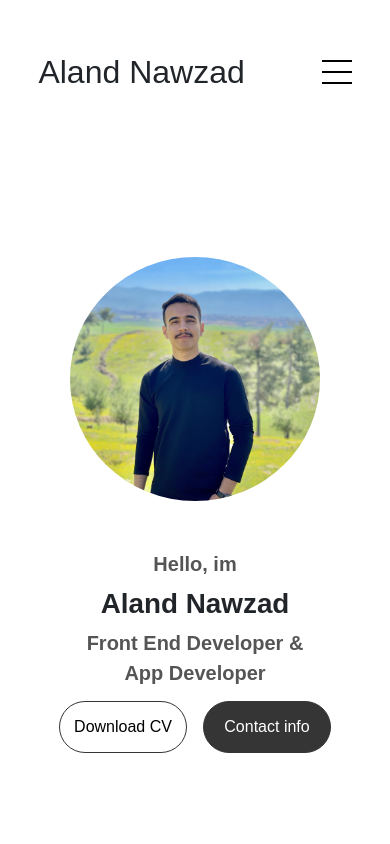
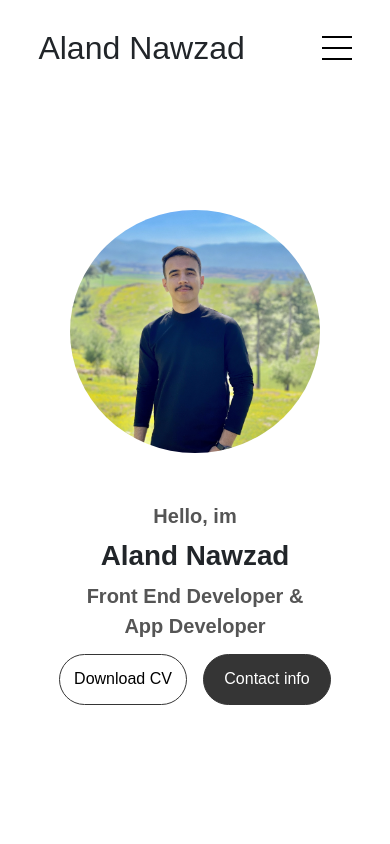
Before and after one commit to AlandNawzad/AlandNawzad.github.io, a plain HTML site: page index.html in a window 390 px wide. Shown: the top 844 px of the page. Drawn offline with nearby package versions, Linux system fonts and the light colour scheme.

Commit message:
mediaqueries.css

```diff
--- a/mediaqueries.css
+++ b/mediaqueries.css
@@ -90,6 +90,9 @@
     #contact{
         height: 60vh;
     }
+    nav{
+        height: 6rem;
+    }
 
 }
 
```
